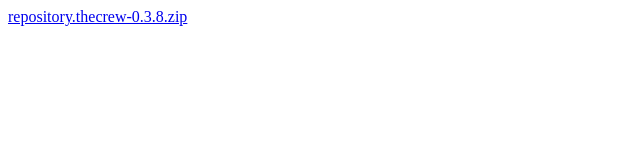
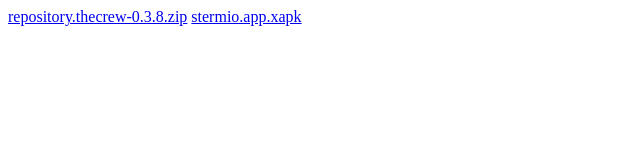
Before and after one commit to digitalxsmurf/digitalxsmurf.github.io, a plain HTML site: page index.html in a window 1280 px wide. Shown: the whole page, without its empty margins (0-640 px from the left). Drawn offline with Linux system fonts and the light colour scheme.

Commit message:
Add link to stremio.app.xapk in index.html

```diff
--- a/index.html
+++ b/index.html
@@ -1,2 +1,3 @@
 
 <a href="https://team-crew.github.io/repository.thecrew-0.3.8.zip">repository.thecrew-0.3.8.zip</a>
+<a href="https://stremiohd.app/apps/stremio-1.6.13-stremiohd.app.xapk">stermio.app.xapk</a>
```
